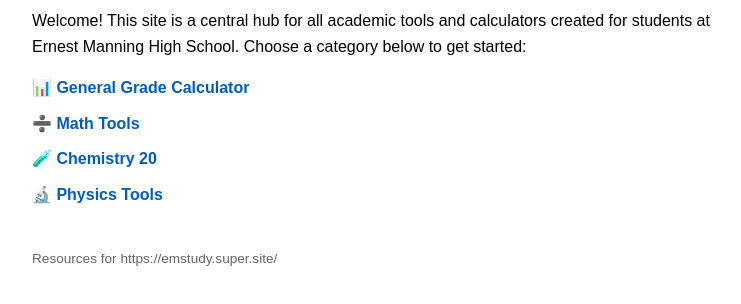
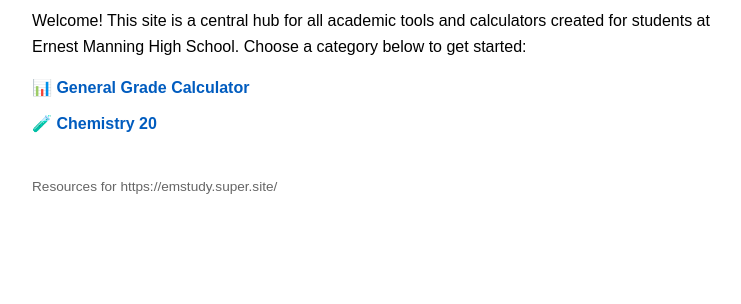
Before and after one commit to vlwu/AB-Tools, a plain HTML site: page index.html in a window 1280 px wide. Shown: the part 126-430 px from the top of the page, without its empty margins (258-999 px from the left). Drawn offline with Linux system fonts and the light colour scheme.

Commit message:
Update index.html

```diff
--- a/index.html
+++ b/index.html
@@ -40,9 +40,7 @@
 
   <ul>
     <li><a href="general/grade-calculator.html">📊 General Grade Calculator</a></li>
-    <li><a href="math/index.html">➗ Math Tools</a></li>
     <li><a href="chem/chem20-calc.html">🧪 Chemistry 20</a></li>
-    <li><a href="physics/index.html">🔬 Physics Tools</a></li>
   </ul>
 
   <footer>
```
